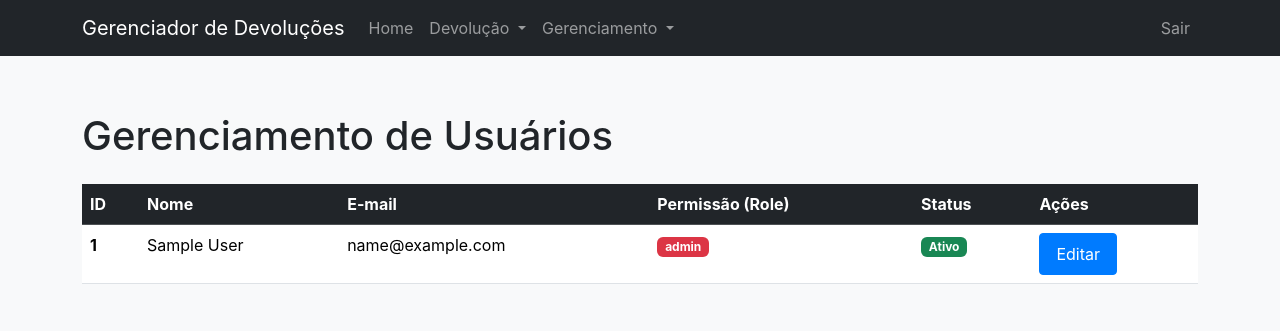
After one commit to marcoandrade1123/gerenciador_devolucoes, a Flask app: page /admin/users in a window 1280 px wide. The commit adds this page. Shown: the top 331 px of the page. Run offline with Flask 3, Linux system fonts and the light colour scheme; a user stored in the database is signed in; tables that the repository leaves empty hold one stand-in row (values such as "Sample post").

Commit message:
Feat: Adiciona pagina de listagem de usuarios para admin

```diff
--- a/app/routes.py
+++ b/app/routes.py
@@ -3,6 +3,7 @@ from flask_login import login_user, logout_user, current_user, login_required
 from app import app, db
 from app.forms import LoginForm
 from app.models import User
+from functools import wraps
 
 # ROTA DA PÁGINA INICIAL (FALTANDO)
 @app.route('/')
@@ -33,3 +34,23 @@ def login():
 def logout():
     logout_user()
     return redirect(url_for('login'))
+
+# --- DECORATOR DE PERMISSÃO DE ADMIN ---
+def admin_required(f):
+    @wraps(f)
+    def decorated_function(*args, **kwargs):
+        if not current_user.is_authenticated or current_user.role != 'admin':
+            flash('Acesso negado. Esta área é restrita a administradores.', 'danger')
+            return redirect(url_for('index'))
+        return f(*args, **kwargs)
+    return decorated_function
+
+
+# --- NOVA ROTA DE GERENCIAMENTO DE USUÁRIOS ---
+@app.route('/admin/users')
+@login_required
+@admin_required
+def admin_users():
+    # Busca todos os usuários no banco de dados, ordenados pelo nome
+    users = User.query.order_by(User.name).all()
+    return render_template('admin_users.html', title='Gerenciamento de Usuários', users=users)
--- /dev/null
+++ b/app/templates/admin_users.html
@@ -0,0 +1,48 @@
+{% extends "base.html" %}
+
+{% block main_content %}
+    <h1>{{ title }}</h1>
+    <!-- <p>Aqui você pode visualizar todos os usuários cadastrados no sistema.</p> -->
+
+    <table class="table table-hover mt-4">
+        <thead class="table-dark">
+            <tr>
+                <th scope="col">ID</th>
+                <th scope="col">Nome</th>
+                <th scope="col">E-mail</th>
+                <th scope="col">Permissão (Role)</th>
+                <th scope="col">Status</th>
+                <th scope="col">Ações</th>
+            </tr>
+        </thead>
+        <tbody>
+            {% for user in users %}
+            <tr>
+                <th scope="row">{{ user.id }}</th>
+                <td>{{ user.name }}</td>
+                <td>{{ user.email }}</td>
+                <td>
+                    <span class="badge
+                        {% if user.role == 'admin' %}bg-danger
+                        {% elif 'add' in user.role %}bg-success
+                        {% elif 'edit' in user.role %}bg-warning text-dark
+                        {% else %}bg-secondary
+                        {% endif %}">
+                        {{ user.role }}
+                    </span>
+                </td>
+                <td>
+                    {% if user.is_active %}
+                        <span class="badge bg-success">Ativo</span>
+                    {% else %}
+                        <span class="badge bg-secondary">Inativo</span>
+                    {% endif %}
+                </td>
+                <td>
+                    <a href="#" class="btn btn-sm btn-primary">Editar</a>
+                </td>
+            </tr>
+            {% endfor %}
+        </tbody>
+    </table>
+{% endblock %}
--- a/app/templates/base.html
+++ b/app/templates/base.html
@@ -27,7 +27,7 @@
                             Gerenciamento
                         </a>
                         <ul class="dropdown-menu">
-                            <li><a class="dropdown-item" href="#">Usuários</a></li>
+                            <li><a class="dropdown-item" href="{{ url_for('admin_users') }}">Usuários</a></li>
                         </ul>
                     </li>
                     {% endif %}
```
